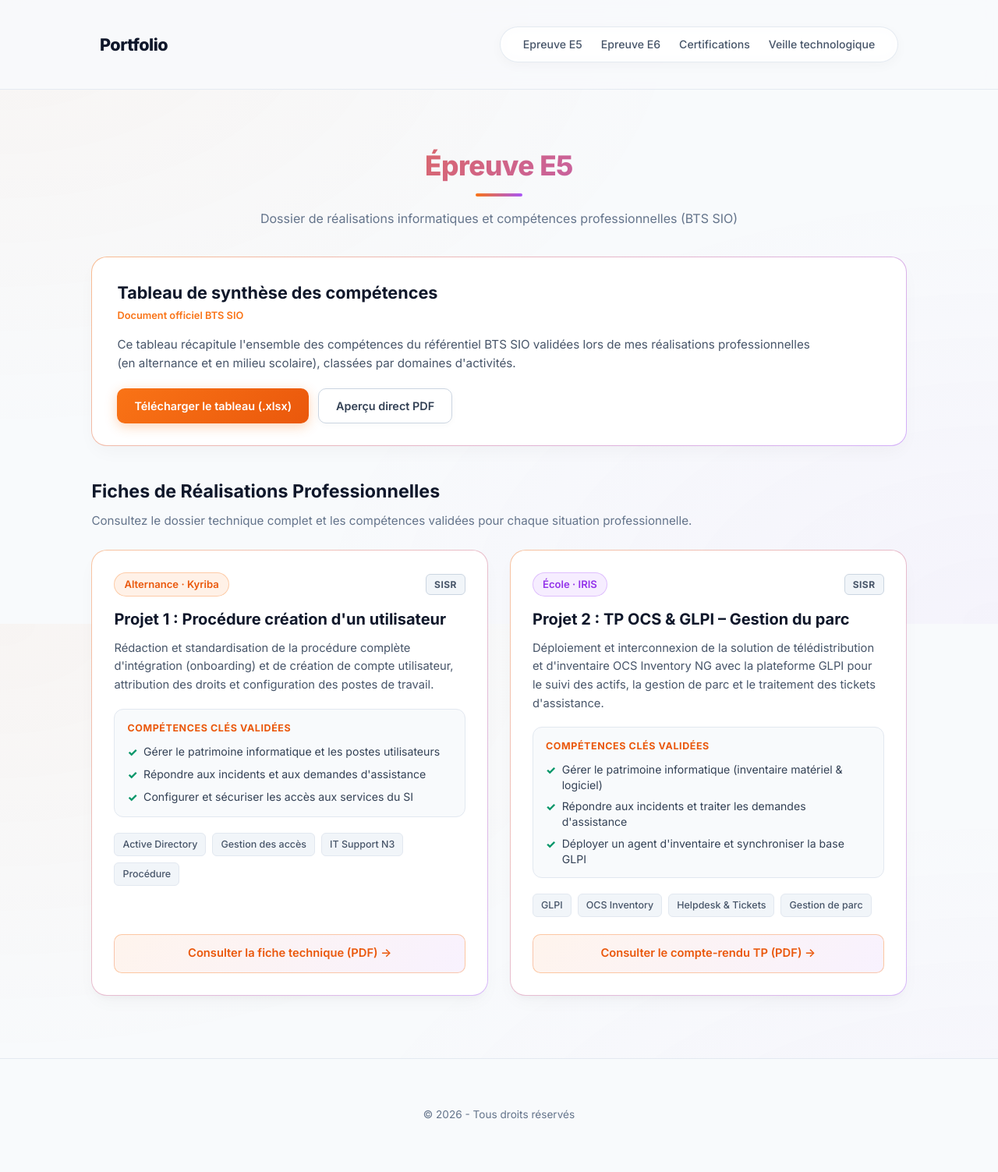
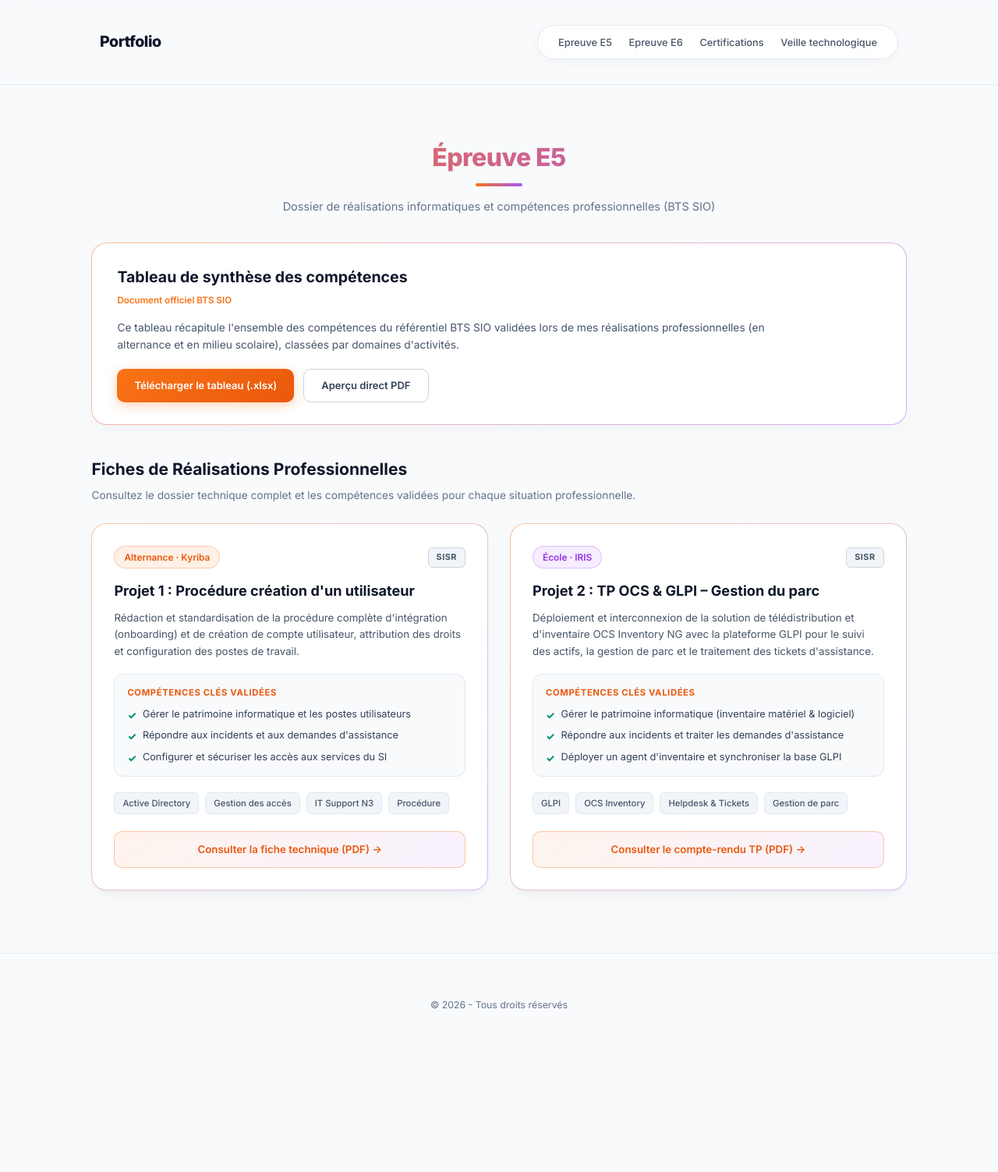
Before and after one commit to Juu2505/test-portfolio, a PHP site: page /epreuve-e5.html in a window 1280 px wide. Shown: the whole page at 78% size. After the commit the page ends 1294 px from the top, so only its background shows below. Run offline with PHP 8.4, Linux system fonts and the light colour scheme.

Commit message:
Application stricte du fond clair (#f8fafc) et forçage anti-cache sur toutes les pages

```diff
--- a/css/style.css
+++ b/css/style.css
@@ -20,14 +20,11 @@
     box-sizing: border-box;
 }
 
-body {
-    background-color: var(--bg-main);
-    background-image:
-        radial-gradient(at 0% 0%, rgba(249, 115, 22, 0.04) 0px, transparent 50%),
-        radial-gradient(at 100% 100%, rgba(168, 85, 247, 0.04) 0px, transparent 50%);
-    background-attachment: fixed;
+html, body {
+    background-color: #f8fafc !important;
+    background: #f8fafc !important;
     font-family: 'Aptos', 'Inter', -apple-system, BlinkMacSystemFont, sans-serif;
-    color: var(--text-main);
+    color: #0f172a !important;
     margin: 0;
     padding: 0;
     line-height: 1.6;
--- a/epreuve-e5.html
+++ b/epreuve-e5.html
@@ -5,8 +5,14 @@
     <meta charset="UTF-8">
     <meta name="viewport" content="width=device-width, initial-scale=1.0">
     <title>Épreuve E5 - Portfolio</title>
-    <link rel="stylesheet" href="css/style.css">
+    <link rel="stylesheet" href="css/style.css?v=light-2026">
     <style>
+        html, body {
+            background-color: #f8fafc !important;
+            background: #f8fafc !important;
+            color: #0f172a !important;
+        }
+
         .e5-container {
             max-width: 1200px;
             margin: 0 auto;
--- a/epreuve-e6.html
+++ b/epreuve-e6.html
@@ -4,7 +4,7 @@
     <meta charset="UTF-8">
     <meta name="viewport" content="width=device-width, initial-scale=1.0">
     <title>Épreuve E6 - Portfolio</title>
-    <link rel="stylesheet" href="css/style.css">
+    <link rel="stylesheet" href="css/style.css?v=light-2026">
 </head>
 <body>
 
--- a/index.html
+++ b/index.html
@@ -4,7 +4,7 @@
     <meta charset="UTF-8">
     <meta name="viewport" content="width=device-width, initial-scale=1.0">
     <title>Portfolio</title>
-    <link rel="stylesheet" href="css/style.css">
+    <link rel="stylesheet" href="css/style.css?v=light-2026">
 </head>
 <body>
 
--- a/veille-technologique.html
+++ b/veille-technologique.html
@@ -4,7 +4,7 @@
     <meta charset="UTF-8">
     <meta name="viewport" content="width=device-width, initial-scale=1.0">
     <title>Veille Technologique - Portfolio</title>
-    <link rel="stylesheet" href="css/style.css">
+    <link rel="stylesheet" href="css/style.css?v=light-2026">
 </head>
 <body>
 
```
